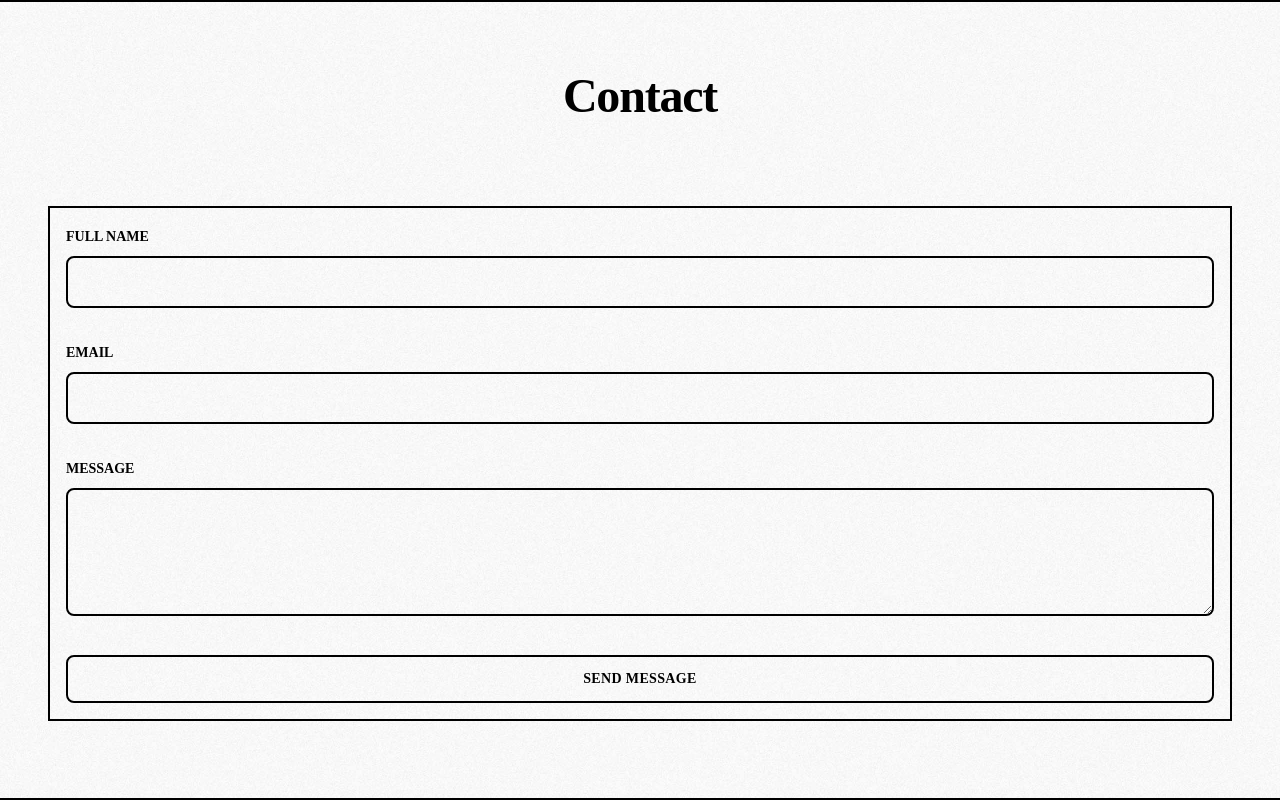
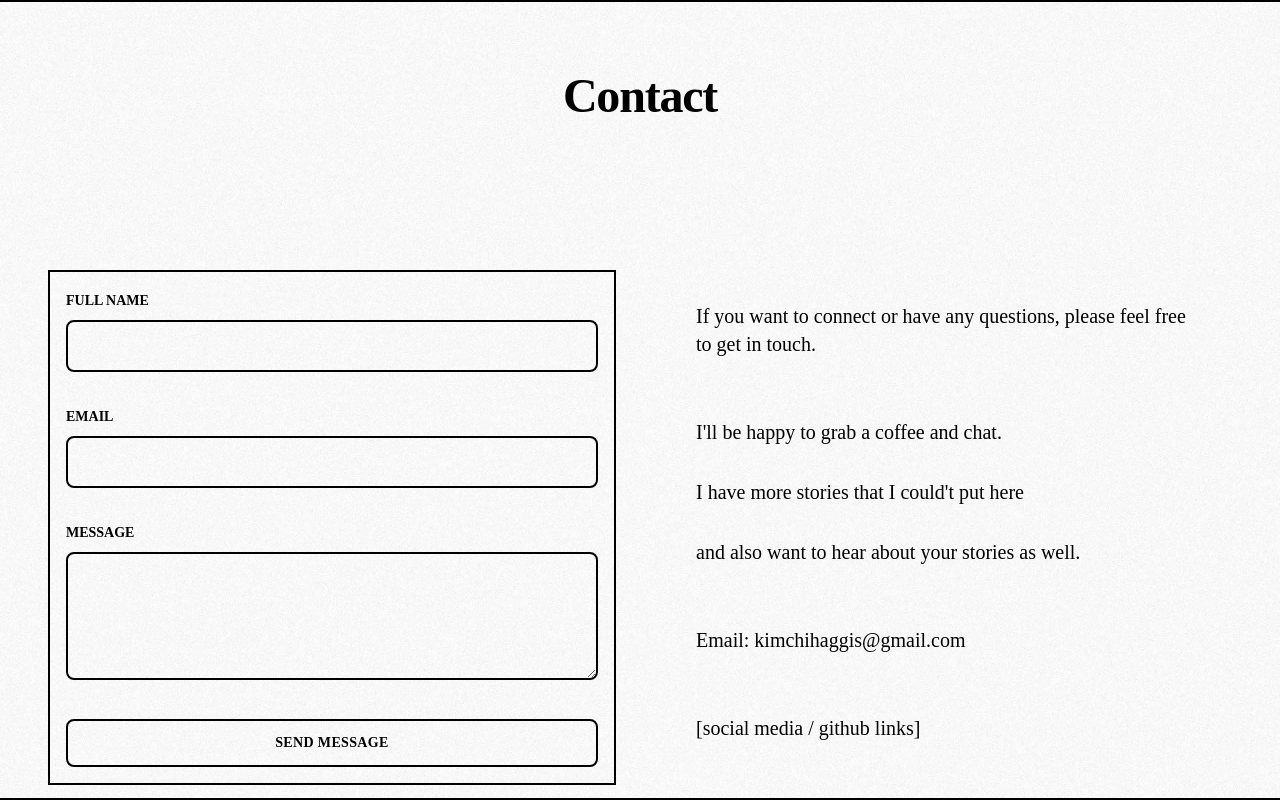
Before and after one commit to Hippiengypsy/personal-webpage-react-next, a Next.js app: page / in a window 1280 px wide. Shown: the part 3306-4106 px from the top of the page. Built offline with nearby package versions, Linux system fonts and the light colour scheme; no server answers; a web font is replaced by a local one.

Commit message:
[Docs] contact section

```diff
--- a/components/common/contact/Contact.tsx
+++ b/components/common/contact/Contact.tsx
@@ -15,9 +15,21 @@ const Contact = (props: Props) => {
                 <ItemBox boxType='box-item-head'>
                     Contact
                 </ItemBox>
-                <div className="box-border my-20 md:my-20 lg:my-20 ">
-                    <ContactForm />
-                </div>
+                <ItemBox boxType='box-item-col2'>
+                    <div className="box-border my-20 md:my-20 lg:my-20">
+                        <ContactForm />
+                    </div>
+                    <div className='space-y-8 p-4 w-full'>
+                        <div className='space-y-8 p-4 w-full my-20 md:my-20 lg:my-20 text-xl'>
+                            <div>If you want to connect or have any questions, please feel free to get in touch.</div><br />
+                            <div>I'll be happy to grab a coffee and chat.</div>
+                            <div>I have more stories that I could't put here</div>
+                            <div>and also want to hear about your stories as well.</div><br />
+                            <div>Email: kimchihaggis@gmail.com</div><br />
+                            <div>[social media / github links]</div>
+                        </div>
+                    </div>
+                </ItemBox>
             </ContentsBox>
         </SectionBox>
     </Element>
```
